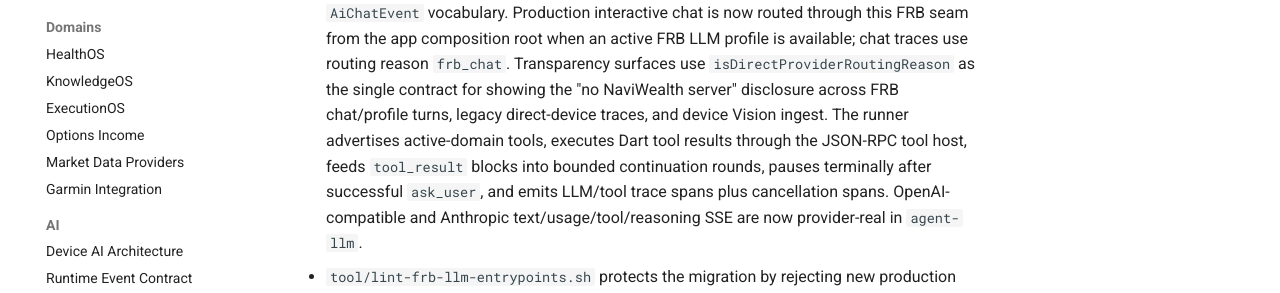
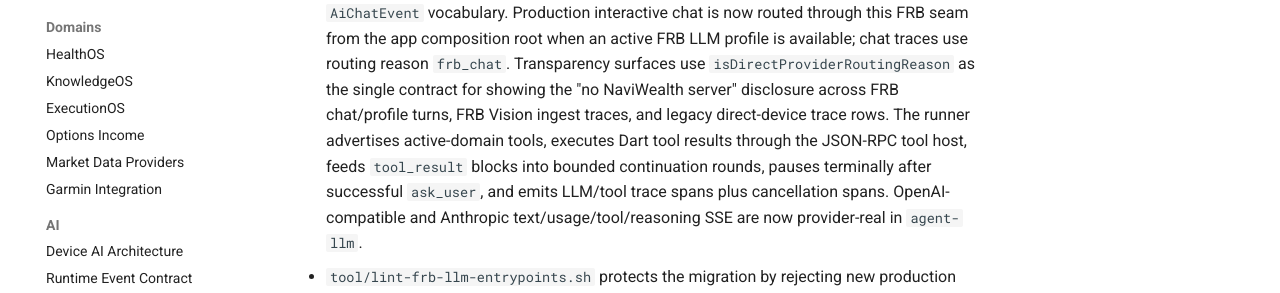
Before and after one commit to zsh-a/NaviWealth, an MkDocs documentation site: the page built from docs/architecture/rust-agent-runtime-mvp.md, in a window 1280 px wide and 900 px high, scrolled down 4035 px. Shown: the part 206-499 px from the top of the window. Built offline with MkDocs 1.6.1 and Material for MkDocs 9.7.7, drawn with Linux system fonts in a browser that asks for light colours.

Commit message:
chore(mobile): guard legacy vision trace labels

```diff
--- a/docs/architecture/rust-agent-runtime-mvp.md
+++ b/docs/architecture/rust-agent-runtime-mvp.md
@@ -158,8 +158,8 @@ Implemented:
   from the app composition root when an active FRB LLM profile is available;
   chat traces use routing reason `frb_chat`. Transparency surfaces use
   `isDirectProviderRoutingReason` as the single contract for showing the
-  "no NaviWealth server" disclosure across FRB chat/profile turns, legacy
-  direct-device traces, and device Vision ingest.
+  "no NaviWealth server" disclosure across FRB chat/profile turns, FRB Vision
+  ingest traces, and legacy direct-device trace rows.
   The runner advertises active-domain tools, executes Dart tool results through
   the JSON-RPC tool host, feeds `tool_result` blocks into bounded continuation
   rounds, pauses terminally after successful `ask_user`, and emits LLM/tool
```
Also changed, not shown: 1 other file.
